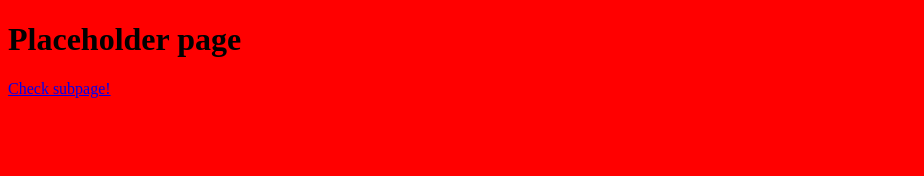
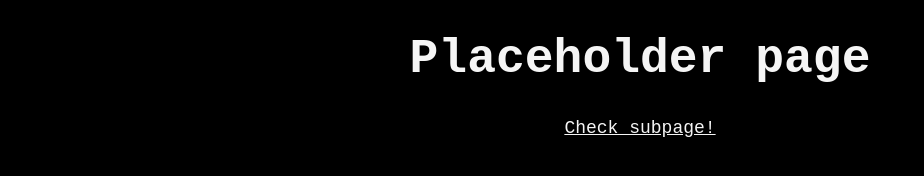
Before and after one commit to mb-dir/webpack_basic_template, a website built with webpack: page src/pages/index.html in a window 1280 px wide. Shown: the whole page, without its empty margins (0-924 px from the left). Built offline with nearby package versions, Linux system fonts and the light colour scheme.

Commit message:
Add styles to pages

```diff
--- a/src/styles/test.css
+++ b/src/styles/test.css
@@ -1,3 +1,16 @@
+/* You can delete these styles */
 body{
-    background-color: red;
+    background-color: black;
+    color: whitesmoke;
+    font-family: 'Courier New', Courier, monospace;
+    text-align: center;
 }
+
+.header{
+    font-size: 48px;
+}
+
+.link{
+    color: whitesmoke;
+    font-size: 18px;
+}
```
